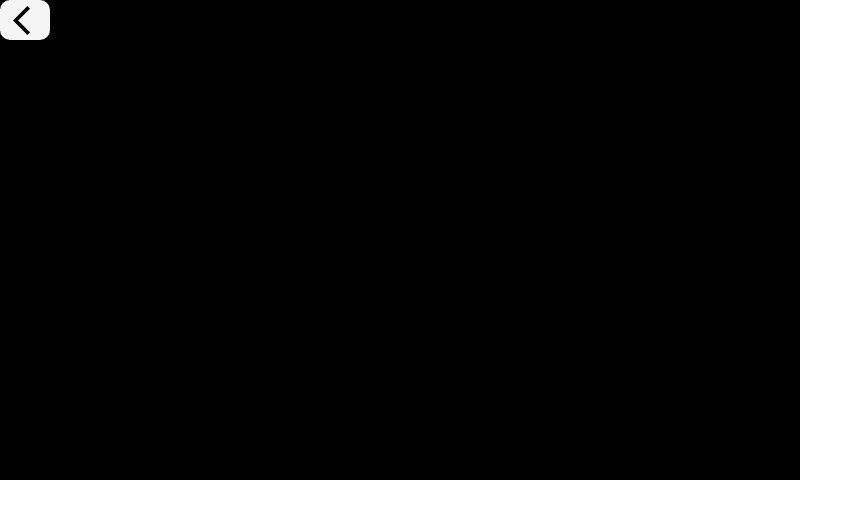
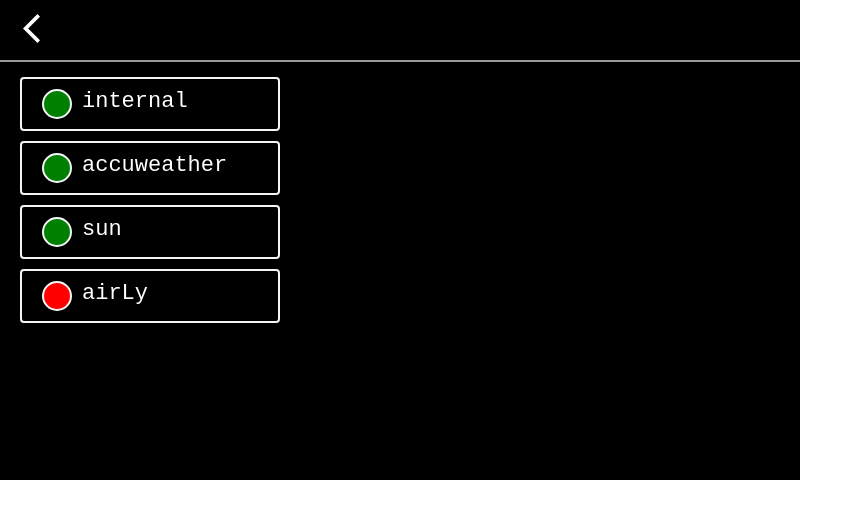
Before and after one commit to pawbla/HomeActiveDisplay, a React (Create React App) app in the folder home-active-display/: page /sensorInfo in a window 1280 px wide. Shown: the top 518 px of the page, without its empty margins (0-863 px from the left). Built offline with nearby package versions, Linux system fonts and the light colour scheme.

Commit message:
Sensor info context

```diff
--- /dev/null
+++ b/home-active-display/src/Components/SensorInfo/MiddleComponent.js
@@ -0,0 +1,91 @@
+import React, {useEffect, useState} from 'react';
+import { getApi } from '../../Libs/RestApi/getApi';
+
+export default function MiddleComponent(props) {
+
+    const url = "weather/status";
+    const port = "8082"
+    const queryParams = "";
+    const periodTime = 10 * 1000;
+
+    const [response, setResponse] = useState({});
+    const [selectedItem, setSelectedItem] = useState();
+
+  useEffect(() => {
+      getResponse();
+      const timer = setInterval(() => {
+      getResponse();
+      }, periodTime);
+      return () => clearInterval(timer);
+    }, []);
+
+    const getResponse = async() => {
+      await getApi(port, url, queryParams)
+      .then(json => {setResponse(json)})
+      .catch(error => {console.log("ERROR" + error.message)});
+    }
+
+    const onClickSelectItem = (item) => {
+        setSelectedItem(item);
+    }
+
+    const selectItem = (arr) => {
+        return (arr && selectedItem !== undefined) ? arr[selectedItem] : null;
+    }
+
+    return(
+        <div className="middle">
+            <SensorsList connectors={response.connectors} onClick={onClickSelectItem}/>
+            <SensorDetails item={selectItem(response.connectors)}/>
+        </div>
+    );
+}
+
+function SensorsList(props) {
+    return (
+        <div className="slist">
+            {props.connectors ? props.connectors.map((item, index) =>
+            <Item name={item.name} isError={item.isError} key={index} index={index} onClick={props.onClick}/>) : null
+            }
+        </div>
+    )
+}
+
+function Item(props) {
+    return (
+        <div className="item" onClick={() => props.onClick(props.index)}>
+            <div className="circle" style={{backgroundColor: setIsErrorInfo(props.isError)}}></div>
+            <div className="text">{props.name}</div>
+        </div>
+    )
+}
+
+const setIsErrorInfo = (isError) => {
+    return isError ? "red" : "green";
+}
+
+function SensorDetails(props) {
+    return (
+        <div className="sdetails">
+            { props.item ?
+            <div>
+                <div>{props.item.name}</div>
+                <DetailInfo name="Provider" value={props.item.provider} />
+                <DetailInfo name="Link" value={props.item.link} />
+                <DetailInfo name="Last measurement" value={props.item.date} />
+                <DetailInfo name="ResponseCode" value={props.item.responseCode} />
+                <DetailInfo name="Error message" value={props.item.errorMessage} />
+            </div> : null
+            }
+        </div>
+    )
+}
+
+function DetailInfo(props) {
+    return (
+        props.value !== "" ?
+         <div>
+            {props.name}: {props.value}
+        </div> : null
+    )
+}
--- a/home-active-display/src/Components/SensorInfo/SensorInfo.js
+++ b/home-active-display/src/Components/SensorInfo/SensorInfo.js
@@ -1,11 +1,13 @@
 import React from 'react';
-import {BackButton} from '../../Libs/Menu/Button';
-
+import './styles.scss';
+import TopComponent from './TopComponent';
+import MiddleComponent from './MiddleComponent';
 
 export default function SensorInfo(props) {
     return(
-        <div>
-            <BackButton />
+        <div className="sensorinfo">
+            <TopComponent />
+            <MiddleComponent />
         </div>
     );
 }
--- /dev/null
+++ b/home-active-display/src/Components/SensorInfo/TopComponent.js
@@ -0,0 +1,11 @@
+import React from 'react';
+import {BackButton} from '../../Libs/Menu/Button';
+
+export default function TopComponent(props) {
+
+    return(
+        <div className="top">
+            <BackButton />
+        </div>
+    );
+}
--- /dev/null
+++ b/home-active-display/src/Components/SensorInfo/styles.scss
@@ -0,0 +1,73 @@
+@import "../../vars";
+@import "../../mixins";
+
+.sensorinfo {
+    height: 100%;
+    display: flex;
+    flex-flow: column nowrap;
+    align-items: stretch;
+    .top {
+        @include top;
+        .bbutton {
+            margin-top: 8px;
+        }
+    }
+    .middle {
+        flex-grow: 4;
+        display: flex;
+        flex-flow: row nowrap;
+        font-family: monospace;
+        .slist {
+            flex-basis: 300px;
+            padding-top: 15px;
+            display: flex;
+            flex-flow: column nowrap;
+            row-gap: 10px;
+            .item {
+                margin: 0px 20px;
+                border: 2px solid $main_colour;
+                height: 50px;
+                border-radius: 4px;
+                display: flex;
+                flex-flow: row nowrap;
+                align-items: center;
+                justify-content: flex-start;
+                .circle {
+                    height: 26px;
+                    width: 26px;
+                    border: 2px solid $main_colour;
+                    border-radius: 50%;
+                    margin-left: 20px;
+                    margin-right: 10px;
+                }
+                .text {
+                    font-size: 22px;
+                    padding-bottom: 5px;
+                    @include unselected_text;
+                }
+                &:hover {
+                    background-color: $main_colour;
+                    color: black;
+                }
+            }
+        }
+        .sdetails {
+            display: flex;
+            flex-grow: 2;
+            width: 500px;
+            &>div {
+                flex-grow: 1;
+                margin: 15px 20px;
+                padding: 10px 15px;
+                border: 2px solid $main_colour;
+                border-radius: 2px;
+                display: flex;
+                flex-flow: column nowrap;
+                font-size: 15px;
+                &>div:first-child {
+                    font-size: 25px;
+                }
+            }
+        }
+    }
+}
--- a/home-active-display/src/Components/Weather/styles.scss
+++ b/home-active-display/src/Components/Weather/styles.scss
@@ -7,13 +7,7 @@
     flex-flow: column nowrap;
     align-items: stretch;
     .top {
-        padding: 0px 10px;
-        min-height: 60px;
-        height: 60px;
-        border-bottom: $border_size solid $border_colour;
-        display: flex;
-        justify-content: space-between;
-        align-items: baseline;
+        @include top;
         .warning {
             color: yellow;
             font-size: 50px;
--- a/home-active-display/src/Libs/Menu/Button.js
+++ b/home-active-display/src/Libs/Menu/Button.js
@@ -25,7 +25,7 @@ function SimpleButton({component: Component, className, label, path,  ...props})
     return (
         <div className={className} onClick={onClick}>
             <Component {...props}/>
-            <div class="material-icons">{label}</div>
+            <div className="material-icons blabel">{label}</div>
         </div>
     );
 }
--- a/home-active-display/src/Libs/Menu/styles.scss
+++ b/home-active-display/src/Libs/Menu/styles.scss
@@ -1,4 +1,6 @@
 @import "../../vars";
+@import "../../mixins";
+
 $menubar_h: 100px;
 $menubar_border: 4px;
 $menubar_h_b: ($menubar_h + $menubar_border) * -1;
@@ -76,8 +78,12 @@ $menubar_h_b: ($menubar_h + $menubar_border) * -1;
     align-items: center;
     padding-left: 10px;
     &:hover {
-        background-color: $main_colour;
-        color: black;
-        border-radius: 10px;
-      }
+      background-color: $main_colour;
+      color: black;
+      border-radius: 10px;
+    }
 }
+
+.blabel {
+    @include unselected_text;
+}
--- a/home-active-display/src/Mocks/mockedBackend.js
+++ b/home-active-display/src/Mocks/mockedBackend.js
@@ -1,6 +1,8 @@
 import {weatherResp} from './weatherResponse'
+import {sensorInfoResp} from './sensorInfoResponse'
 
 const weather_endpoint = "/weather/measurements"
+const sensor_info_endpoint = "/weather/status"
 
 export function mockedBackend() {
     window.fetch = function (url, data) {
@@ -11,6 +13,9 @@ export function mockedBackend() {
                 if (url.endsWith(weather_endpoint)) {
                     console.log("== MOCKED RESPONSE == Weather service module");
                     resolve({ ok: true, json: () => weatherResp});
+                } else if (url.endsWith(sensor_info_endpoint)) {
+                    console.log("== MOCKED RESPONSE == Sensor Info");
+                    resolve({ ok: true, json: () => sensorInfoResp});
                 } else {
                     console.log("== MOCKED RESPONSE == url not recognized" + url);
                     reject('Response from mock - Incorrect datas');
--- /dev/null
+++ b/home-active-display/src/Mocks/sensorInfoResponse.js
@@ -0,0 +1,36 @@
+export const sensorInfoResp = {
+    "connectors":[
+      {
+        "date":"10.04 20:38",
+        "isError":false,
+        "provider":"Internal DHT22",
+        "name":"internal",
+        "link":"",
+        "errorMessage":"",
+        "responseCode":200
+      },{
+        "date":"10.04 20:38",
+        "isError":false,
+        "provider":"AccuWeather",
+        "name":"accuweather",
+        "link":"https://www.accuweather.com/",
+        "errorMessage":"",
+        "responseCode":200
+      },{
+        "date":"10.04 20:38",
+        "isError":false,
+        "provider":"Sunrise Sunset",
+        "name":"sun",
+        "link":"https://sunrise-sunset.org/",
+        "errorMessage":"",
+        "responseCode":200
+      },{
+        "date":"10.04 20:38",
+        "isError":true,
+        "provider":"AirLy",
+        "name":"airLy",
+        "link":"https://www.airly.eu/",
+        "errorMessage":"Some problems mocked info test response yeah",
+        "responseCode":401}
+    ]
+  }
--- a/home-active-display/src/mixins.scss
+++ b/home-active-display/src/mixins.scss
@@ -36,3 +36,22 @@
 @mixin small_name {
     font-size: 15px;
 }
+
+@mixin top {
+    padding: 0px 10px;
+    min-height: 60px;
+    height: 60px;
+    border-bottom: $border_size solid $border_colour;
+    display: flex;
+    justify-content: space-between;
+    align-items: baseline;
+}
+
+@mixin unselected_text {
+    -webkit-touch-callout: none; /* iOS Safari */
+    -webkit-user-select: none; /* Safari */
+     -khtml-user-select: none; /* Konqueror HTML */
+       -moz-user-select: none; /* Old versions of Firefox */
+        -ms-user-select: none; /* Internet Explorer/Edge */
+            user-select: none;
+}
```
Also changed, not shown: home-active-display/src/Components/SensorInfo/styles.css (deleted).
